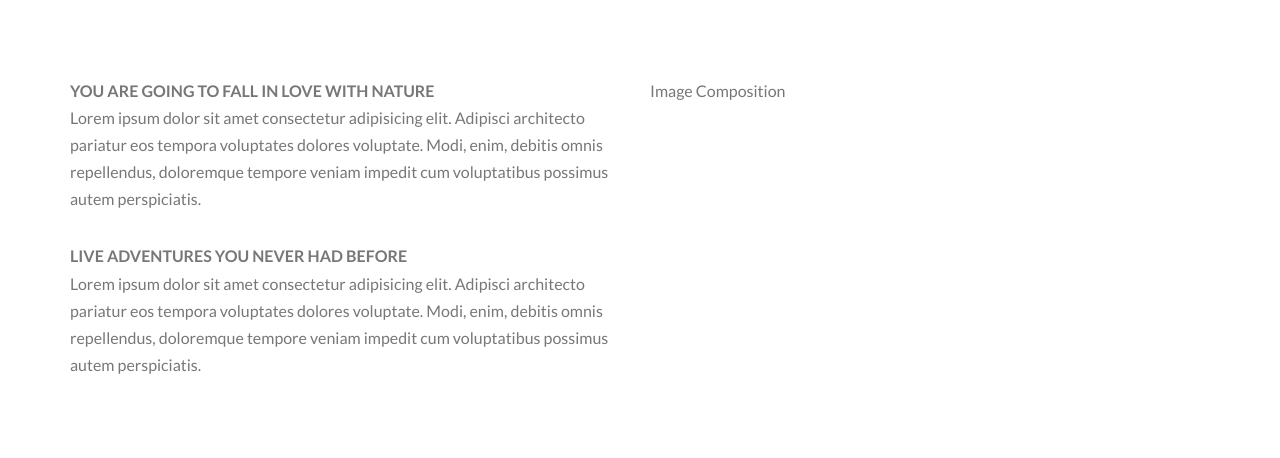
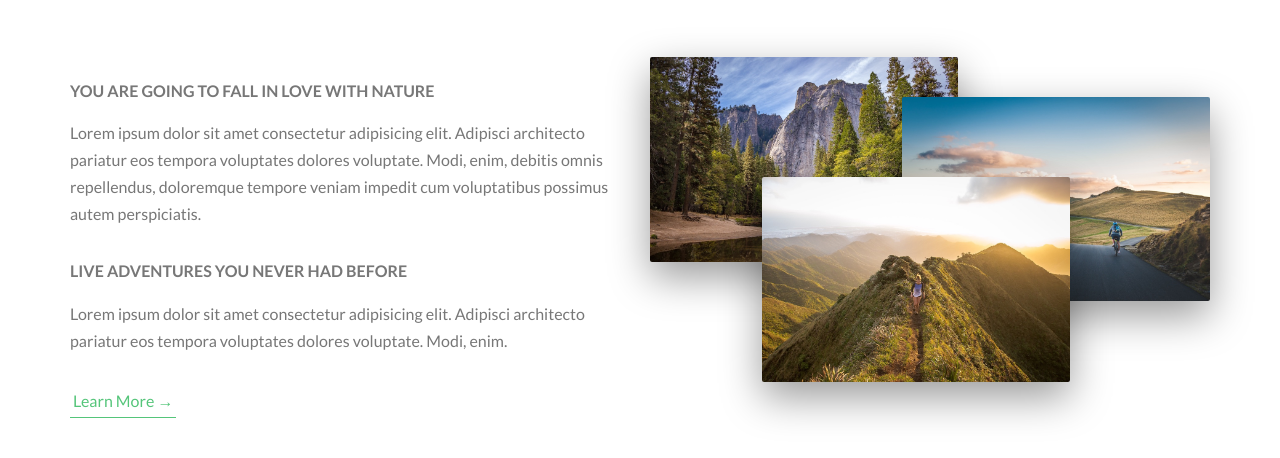
Before and after one commit to anchit1501/wanderlust, a website: page index.html in a window 1280 px wide. Shown: the part 943-1401 px from the top of the page. Drawn offline with Linux system fonts and the light colour scheme.

Commit message:
2nd layout Completed

```diff
--- a/index.html
+++ b/index.html
@@ -29,7 +29,7 @@
 
     <main>
         <section class="section-about">
-            <div class="u-center-text u-margin-bottom-8">
+            <div class="u-center-text u-margin-bottom-big">
                 <h2 class="heading-secondary">
                     Exciting Tours FOR Adventurous People
                 </h2>
@@ -37,7 +37,7 @@
 
             <div class="row">
                 <div class="col-1-of-2">
-                    <h3 class="heading-tertiary">
+                    <h3 class="heading-tertiary u-margin-bottom-small">
                         You are going to fall in love with nature
                     </h3>
                     <p class="parahgraph">
@@ -46,17 +46,24 @@
                         autem perspiciatis.
                     </p>
 
-                    <h3 class="heading-tertiary">
+                    <h3 class="heading-tertiary u-margin-bottom-small">
                         Live adventures you never had before
                     </h3>
                     <p class="parahgraph">
                         Lorem ipsum dolor sit amet consectetur adipisicing elit. Adipisci architecto pariatur eos tempora voluptates dolores voluptate.
-                        Modi, enim, debitis omnis repellendus, doloremque tempore veniam impedit cum voluptatibus possimus
-                        autem perspiciatis.
+                        Modi, enim.
                     </p>
+                    <a href="#" class="button-text">Learn More &rarr;</a>
                 </div>
+
                 <div class="col-1-of-2">
-                    Image Composition
+
+                    <div class="composition">
+                        <img src="img/nat-1-large.jpg" alt="Photo 1" class="composition__photo composition__photo--p1">
+                        <img src="img/nat-2-large.jpg" alt="Photo 2" class="composition__photo composition__photo--p2">
+                        <img src="img/nat-3-large.jpg" alt="Photo 3" class="composition__photo composition__photo--p3">
+
+                    </div>
                 </div>
             </div>
         </section>
--- a/sass/abstracts/_variables.scss
+++ b/sass/abstracts/_variables.scss
@@ -13,3 +13,6 @@ $color-black:#000;
 $grid-width: 114rem;
 $gutter-vertical: 8rem;
 $gutter-horizontal: 2rem;
+
+//Font
+$default-font-size:1.6rem;
--- a/sass/base/_typography.scss
+++ b/sass/base/_typography.scss
@@ -63,13 +63,13 @@ body {
 }
 
 .heading-tertiary{
-    font-size: 1.6rem;
+    font-size: $default-font-size;
     font-weight: 700;
     text-transform: uppercase;
 
 }
 .parahgraph{
-font-size: 1.6rem;
+font-size: $default-font-size;
 
     &:not(:last-child){
         margin-bottom: 3rem;
--- a/sass/base/_utilities.scss
+++ b/sass/base/_utilities.scss
@@ -2,6 +2,13 @@
     text-align: center;
 }
 
-.u-margin-bottom-8{
+.u-margin-bottom-big{
     margin-bottom: 8rem;
 }
+.u-margin-bottom-small{
+
+    margin-bottom: 1.5rem;
+}
+.u-margin-bottom-med{
+    margin-bottom: 4rem;
+}
--- a/sass/components/_button.scss
+++ b/sass/components/_button.scss
@@ -1,41 +1,38 @@
-.btn{
+.btn {
     &:link,
-    &:visited{
+    &:visited {
         text-transform: uppercase;
         text-decoration: none;
-        padding: 1.5rem 4rem;    /*15 top & Bottom 40 left & right*/
+        padding: 1.5rem 4rem;
+        /*15 top & Bottom 40 left & right*/
         display: inline-block;
         border-radius: 10rem;
         transition: all .2s;
         position: relative;
-        font-size: 1.6rem;
-
-    }/*link is the pseudo class
+        font-size: $default-font-size;
+    }
+    /*link is the pseudo class
     visited state- doesnt turn text to blue after visiting the link*/
-
-    &:hover{
+    &:hover {
         transform: translateY(-.3rem);
         box-shadow: 0 .5rem 1rem rgba($color-black, .2);
-
-        &::after{
+        &::after {
             transform: scalex(1.4) scaleY(1.6);
             opacity: 0;
         }
-
     }
-    &:active{
+    &:active {
         transform: translateY(-.1rem);
         box-shadow: 0 .5rem 1rem rgba($color-black, .2);
     }
-    &--white{
+    &--white {
         background-color: $color-white;
         color: $color-grey-dark;
-
-        &::after{
+        &::after {
             background-color: $color-white;
         }
     }
-    &::after{
+    &::after {
         content: "";
         display: inline-block;
         height: 100%;
@@ -47,10 +44,31 @@
         z-index: -1;
         transition: all .4s;
     }
-
-
-    &--animated{
+    &--animated {
         animation: moveInBottom .5s ease-out .75s;
         animation-fill-mode: backwards;
     }
 }
+
+.button-text {
+    &:link,
+    &:visited {
+        font-size: $default-font-size;
+        color: $color-primary;
+        display: inline-block;
+        text-decoration: none;
+        border-bottom: 1px solid $color-primary;
+        padding: 3px;
+        transition: all .2s;
+    }
+    &:hover {
+        background-color: $color-primary;
+        color: $color-white;
+        box-shadow: 0 1rem 2rem rgba($color-black, .15);
+        transform: translateY(-2px);
+    }
+    &:active {
+        box-shadow: 0 1rem 2rem rgba($color-black, .15);
+        transform: translateY(-2px)
+    }
+}
--- /dev/null
+++ b/sass/components/composition.scss
@@ -0,0 +1,44 @@
+.composition{
+    position: relative;
+
+    &__photo{
+        width: 55%;
+        box-shadow: 0 1.5rem 4rem rgba($color-black,.4);
+        border-radius: 2px;
+        position: absolute;
+        z-index: 10;
+        transition: .2s;
+        outline-offset: 2rem;
+
+
+    &--p1{
+        left: 0;
+        top:-2rem;
+
+    }
+    &--p2{
+        right: 0;
+        top:2rem;
+
+    }
+    &--p3{
+        left: 20%;
+        top:10rem;
+
+    }
+    &:hover{
+        outline: 1.5rem solid $color-primary;
+        transform: scale(1.05);
+        transform: translateY(-.5rem);
+        box-shadow: 0 2.5rem 4rem rgba($color-black,.5);
+        z-index: 20;
+    }
+    }
+
+    &:hover &__photo:not(:hover){
+        transform: scale(.95);
+
+
+    }
+    //when we hover composition select which is not hovered ue rest of images
+}
--- a/sass/main.scss
+++ b/sass/main.scss
@@ -10,11 +10,13 @@
 
 
 @import "components/button";
+@import "components/composition";
 
 @import "layout/header";
 @import "layout/grid";
 
 @import "pages/home";
+
 
 *,
 *::after,
```
Also changed, not shown: css/style.css.
